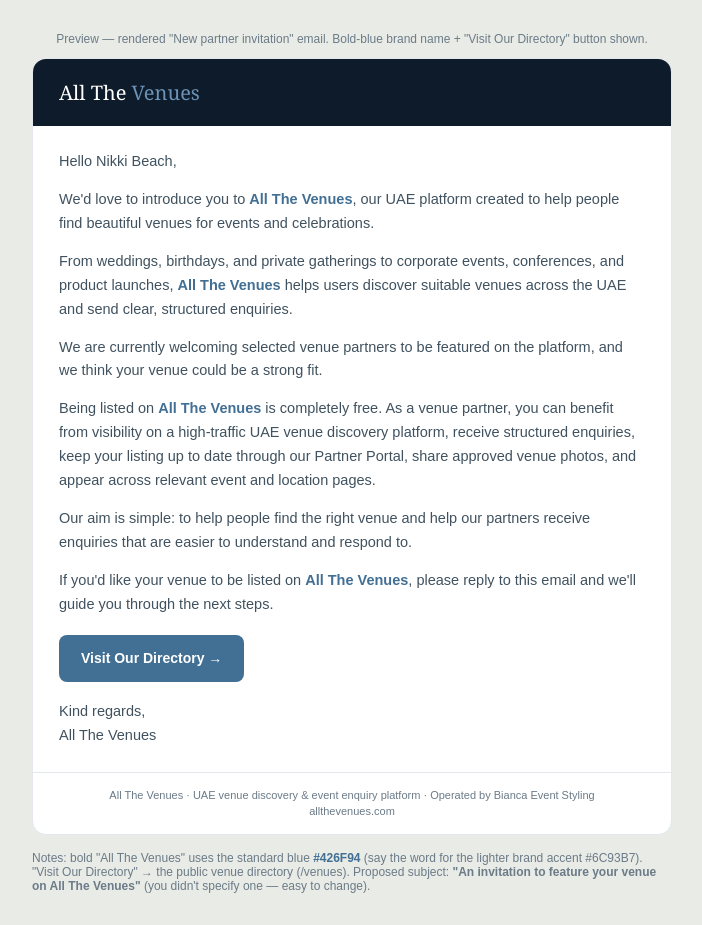
After one commit to sameraoudi/allthevenues-v2, a PHP site: page /docs/atv-invite-email-preview.html in a window 1280 px wide. The commit adds this page. Shown: the whole page, without its empty margins (288-990 px from the left). Run offline with PHP 8.4, Linux system fonts and the light colour scheme.

Commit message:
Partner email: New partner invitation template (bold brand + directory button)
Co-Authored-By: Claude Opus 4.8 <noreply@anthropic.com>

```diff
--- a/assets/css/brand.css
+++ b/assets/css/brand.css
@@ -765,6 +765,8 @@ select:focus-visible,
 .pe-mail__body ul { margin: 0 0 14px; padding-left: 20px; color: var(--ink); }
 .pe-mail__body li { margin: 0 0 6px; }
 .pe-mail__foot { border-top: 1px solid var(--line); padding: 14px 20px; font-size: 11px; color: var(--muted); text-align: center; line-height: 1.55; }
+.pe-mail__body strong.pe-brand { color: #426F94; }   /* bold brand-blue in the preview (sent email uses inline style) */
+.pe-mail__body .pe-cta { display: inline-block; margin: 2px 0 8px; text-decoration: none; }
 
 /* Badges */
 .lead-status, .lead-mode { display: inline-block; font-size: 11px; font-weight: 600; padding: 3px 9px; border-radius: 20px; white-space: nowrap; }
--- /dev/null
+++ b/docs/atv-invite-email-preview.html
@@ -0,0 +1,33 @@
+<!doctype html>
+<html lang="en">
+<head><meta charset="utf-8"><meta name="viewport" content="width=device-width, initial-scale=1">
+<title>ATV — New-partner invitation email (preview)</title></head>
+<body style="margin:0;background:#e9ebe6;font-family:Arial,Helvetica,sans-serif;">
+<div style="max-width:640px;margin:0 auto;padding:20px 12px;">
+  <p style="font-size:12px;color:#6b7b88;text-align:center;">Preview — rendered "New partner invitation" email. Bold-blue brand name + "Visit Our Directory" button shown.</p>
+
+  <table role="presentation" width="100%" cellpadding="0" cellspacing="0" style="background:#fff;border:1px solid #e4e8ec;border-radius:14px;overflow:hidden;">
+    <tr><td style="background:#0E1B2A;padding:20px 26px;font-family:Georgia,serif;font-size:20px;color:#fff;">All The <span style="color:#6C93B7;">Venues</span></td></tr>
+    <tr><td style="padding:24px 26px;font-size:14.5px;line-height:1.65;color:#40525f;">
+      <p style="margin:0 0 14px;">Hello Nikki Beach,</p>
+      <p style="margin:0 0 14px;">We'd love to introduce you to <strong style="color:#426F94;">All The Venues</strong>, our UAE platform created to help people find beautiful venues for events and celebrations.</p>
+      <p style="margin:0 0 14px;">From weddings, birthdays, and private gatherings to corporate events, conferences, and product launches, <strong style="color:#426F94;">All The Venues</strong> helps users discover suitable venues across the UAE and send clear, structured enquiries.</p>
+      <p style="margin:0 0 14px;">We are currently welcoming selected venue partners to be featured on the platform, and we think your venue could be a strong fit.</p>
+      <p style="margin:0 0 14px;">Being listed on <strong style="color:#426F94;">All The Venues</strong> is completely free. As a venue partner, you can benefit from visibility on a high-traffic UAE venue discovery platform, receive structured enquiries, keep your listing up to date through our Partner Portal, share approved venue photos, and appear across relevant event and location pages.</p>
+      <p style="margin:0 0 14px;">Our aim is simple: to help people find the right venue and help our partners receive enquiries that are easier to understand and respond to.</p>
+      <p style="margin:0 0 18px;">If you'd like your venue to be listed on <strong style="color:#426F94;">All The Venues</strong>, please reply to this email and we'll guide you through the next steps.</p>
+      <!-- CTA button -->
+      <table role="presentation" cellpadding="0" cellspacing="0" style="margin:0 0 18px;"><tr>
+        <td style="border-radius:8px;background:#426F94;"><a href="https://allthevenues.com/venues" style="display:inline-block;padding:12px 22px;font-size:14px;font-weight:bold;color:#fff;text-decoration:none;">Visit Our Directory &rarr;</a></td>
+      </tr></table>
+      <p style="margin:0;">Kind regards,<br>All The Venues</p>
+    </td></tr>
+    <tr><td style="border-top:1px solid #e4e8ec;padding:14px 26px;font-size:11px;color:#6b7b88;text-align:center;line-height:1.5;">
+      All The Venues · UAE venue discovery &amp; event enquiry platform · Operated by Bianca Event Styling<br>allthevenues.com
+    </td></tr>
+  </table>
+
+  <p style="font-size:12px;color:#6b7b88;margin-top:16px;">Notes: bold "All The Venues" uses the standard blue <b style="color:#426F94;">#426F94</b> (say the word for the lighter brand accent #6C93B7). "Visit Our Directory" → the public venue directory (/venues). Proposed subject: <b>"An invitation to feature your venue on All The Venues"</b> (you didn't specify one — easy to change).</p>
+</div>
+</body>
+</html>
```
Also changed, not shown: lib/partner_email.php (+61 -6 lines), views/admin/partner-email.php (+5 -3 lines).
